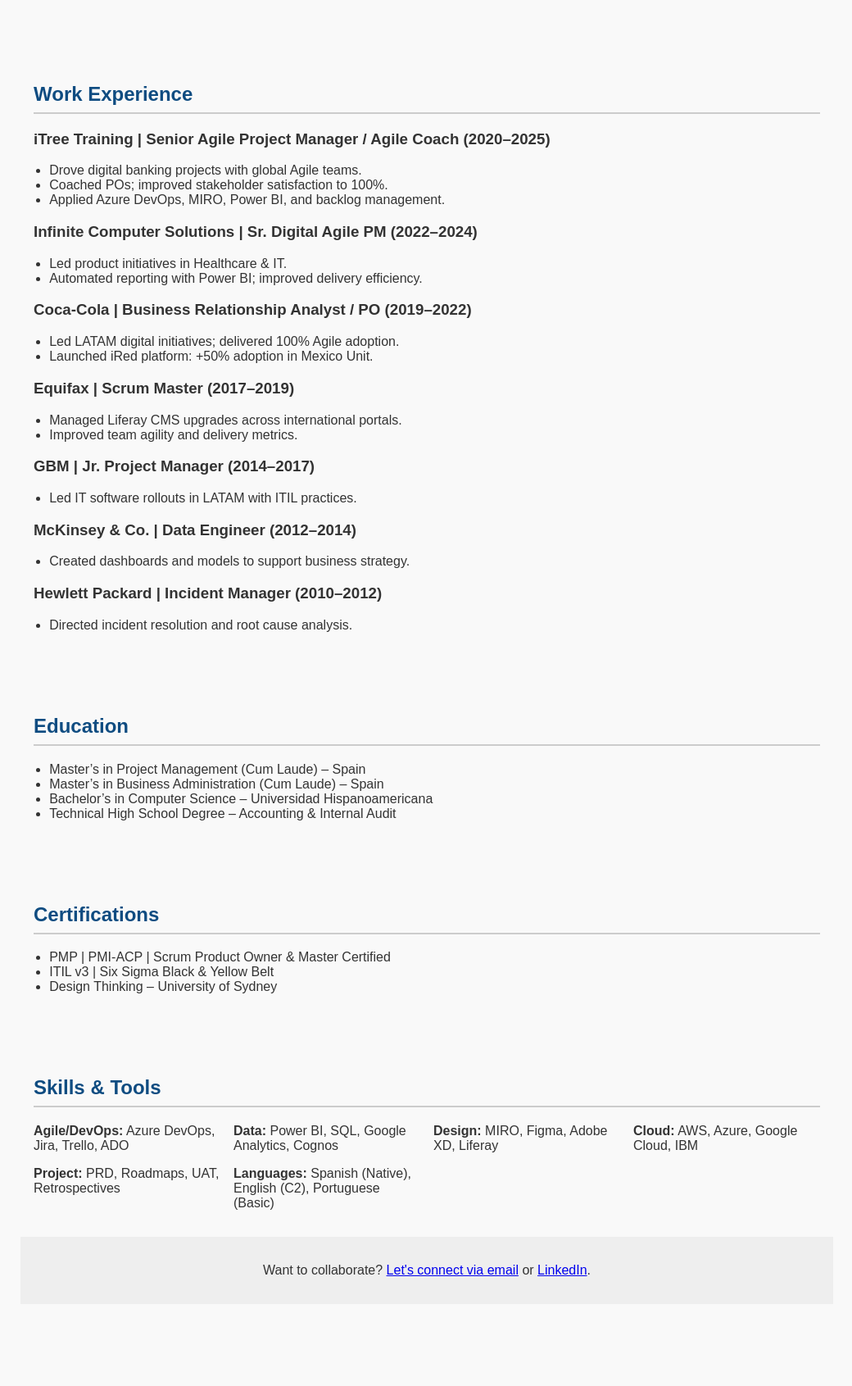
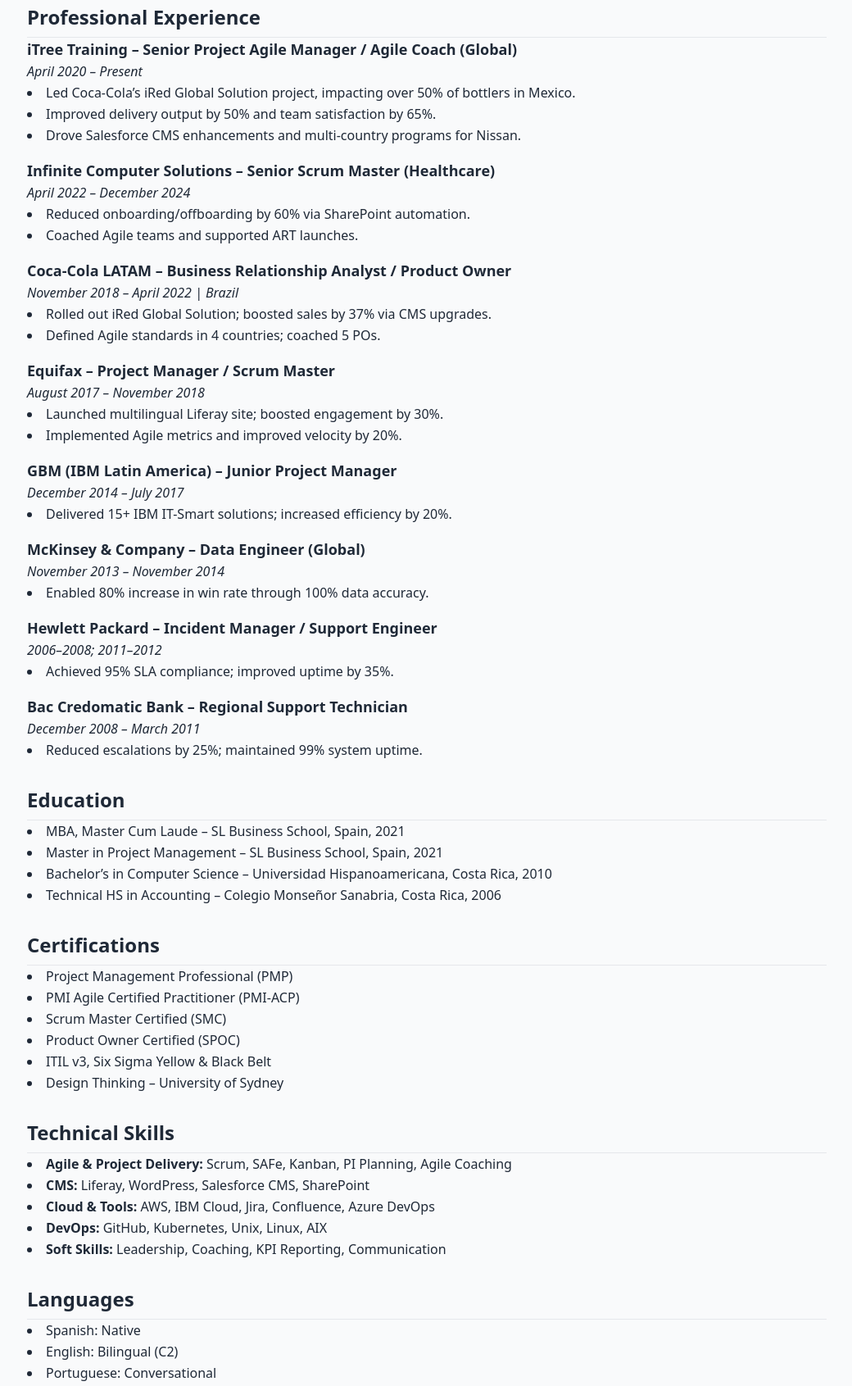
Before and after one commit to Jimena-Coach/Agile-PM-Advisory, a plain HTML site: page Index.html in a window 1280 px wide. Shown: the part 410-2101 px from the top of the page at 82% size, without its empty margins (119-1159 px from the left). Before the commit the page ends 2001 px from the top, so only its background shows below. Drawn offline with nearby package versions, Linux system fonts and the light colour scheme.

Commit message:
Update Index.html
portfolio Aug 1st

```diff
--- a/Index.html
+++ b/Index.html
@@ -1,139 +1,146 @@
 <!DOCTYPE html>
 <html lang="en">
-
 <head>
   <meta charset="UTF-8" />
   <meta name="viewport" content="width=device-width, initial-scale=1.0" />
+  <meta name="description" content="Jimena Barrantes | Senior Agile Digital Project Manager Portfolio" />
   <title>Jimena Barrantes | Agile PM Portfolio</title>
-  <link rel="stylesheet" href="https://cdnjs.cloudflare.com/ajax/libs/font-awesome/6.4.0/css/all.min.css">
-  <style>
-    body {
-      font-family: Arial, sans-serif;
-      margin: 0;
-      background: #f9f9f9;
-      color: #333;
-    }
-
-    header {
-      background: #0f4c81;
-      color: white;
-      padding: 2rem;
-      text-align: center;
-    }
-
-    section {
-      padding: 2rem;
-      max-width: 960px;
-      margin: auto;
-    }
-
-    h2 {
-      color: #0f4c81;
-      border-bottom: 2px solid #ccc;
-      padding-bottom: 0.5rem;
-    }
-
-    ul {
-      padding-left: 1.2rem;
-    }
-
-    .contact {
-      background: #eee;
-      padding: 1rem;
-      text-align: center;
-    }
-
-    .skills-grid {
-      display: grid;
-      grid-template-columns: repeat(auto-fit, minmax(220px, 1fr));
-      gap: 1rem;
-    }
-  </style>
+  <link href="https://cdn.jsdelivr.net/npm/tailwindcss@2.2.19/dist/tailwind.min.css" rel="stylesheet">
 </head>
-
-<body>
-  <header>
-    <h1>Jimena Barrantes</h1>
-    <p>Sr. Digital Agile Project Manager | Product Owner | Scrum Master</p>
-    <p>📍 Heredia, Costa Rica | 📞 +506 7149 1877 | ✉️ aj.balop@gmail.com</p>
-    <p><a href="https://linkedin.com/in/ajbalop" style="color:white; text-decoration:underline">LinkedIn Profile</a></p>
+<body class="bg-gray-50 text-gray-800 font-sans leading-relaxed">
+  <header class="bg-white shadow-md p-6 text-center">
+    <h1 class="text-3xl font-bold">Jimena Barrantes</h1>
+    <p>Senior Agile Digital Project Manager | Scrum Master | Product Owner</p>
+    <p>Heredia, Costa Rica | +506 7149 1877 | <a href="mailto:aj.balop@gmail.com" class="text-blue-600">aj.balop@gmail.com</a></p>
+    <p><a href="https://linkedin.com/in/ajbalop" class="text-blue-600" target="_blank">LinkedIn: ajbalop</a></p>
   </header>
 
-  <section>
-    <h2>Professional Summary</h2>
-    <p>Experienced Sr. Digital Agile Project Manager, Product Owner, and Scrum Master with 16+ years leading digital transformation across Finance, IT, and Healthcare. Skilled in Agile delivery, stakeholder management, and end-to-end lifecycle execution. Bilingual in English and Spanish with global experience.</p>
+  <main class="max-w-5xl mx-auto p-6">
+    <section class="mb-8">
+      <h2 class="text-2xl font-semibold border-b pb-2">Professional Summary</h2>
+      <p>
+        Senior Agile Digital Project Manager, Scrum Master, and Product Owner with 16+ years of global experience across Finance, Healthcare, and IT. Expert in Agile (Scrum, SAFe, Kanban), Waterfall, Hybrid methodologies, AI-Cloud prompt engineering, and CMS platforms including Liferay, Salesforce CMS, and WordPress. Proven success in enterprise transformations, Agile team coaching, and delivering initiatives that improve delivery by 50%, increase business value by 40%, and boost team engagement. Skilled in stakeholder alignment, risk management, and agile coaching using tools like JIRA, Confluence, Azure DevOps, and ServiceNow.
+      </p>
     </section>
 
-  <section>
-    <h2>Work Experience</h2>
-    <h3>iTree Training | Senior Agile Project Manager / Agile Coach (2020–2025)</h3>
-    <ul>
-      <li>Drove digital banking projects with global Agile teams.</li>
-      <li>Coached POs; improved stakeholder satisfaction to 100%.</li>
-      <li>Applied Azure DevOps, MIRO, Power BI, and backlog management.</li>
+    <section class="mb-8">
+      <h2 class="text-2xl font-semibold border-b pb-2">Professional Experience</h2>
+      <div class="mb-4">
+        <h3 class="font-bold text-lg">iTree Training – Senior Project Agile Manager / Agile Coach (Global)</h3>
+        <p class="italic">April 2020 – Present</p>
+        <ul class="list-disc list-inside">
+          <li>Led Coca-Cola’s iRed Global Solution project, impacting over 50% of bottlers in Mexico.</li>
+          <li>Improved delivery output by 50% and team satisfaction by 65%.</li>
+          <li>Drove Salesforce CMS enhancements and multi-country programs for Nissan.</li>
         </ul>
-
-    <h3>Infinite Computer Solutions | Sr. Digital Agile PM (2022–2024)</h3>
-    <ul>
-      <li>Led product initiatives in Healthcare & IT.</li>
-      <li>Automated reporting with Power BI; improved delivery efficiency.</li>
+      </div>
+      <div class="mb-4">
+        <h3 class="font-bold text-lg">Infinite Computer Solutions – Senior Scrum Master (Healthcare)</h3>
+        <p class="italic">April 2022 – December 2024</p>
+        <ul class="list-disc list-inside">
+          <li>Reduced onboarding/offboarding by 60% via SharePoint automation.</li>
+          <li>Coached Agile teams and supported ART launches.</li>
         </ul>
-
-    <h3>Coca-Cola | Business Relationship Analyst / PO (2019–2022)</h3>
-    <ul>
-      <li>Led LATAM digital initiatives; delivered 100% Agile adoption.</li>
-      <li>Launched iRed platform: +50% adoption in Mexico Unit.</li>
+      </div>
+      <div class="mb-4">
+        <h3 class="font-bold text-lg">Coca-Cola LATAM – Business Relationship Analyst / Product Owner</h3>
+        <p class="italic">November 2018 – April 2022 | Brazil</p>
+        <ul class="list-disc list-inside">
+          <li>Rolled out iRed Global Solution; boosted sales by 37% via CMS upgrades.</li>
+          <li>Defined Agile standards in 4 countries; coached 5 POs.</li>
         </ul>
-
-    <h3>Equifax | Scrum Master (2017–2019)</h3>
-    <ul>
-      <li>Managed Liferay CMS upgrades across international portals.</li>
-      <li>Improved team agility and delivery metrics.</li>
+      </div>
+      <div class="mb-4">
+        <h3 class="font-bold text-lg">Equifax – Project Manager / Scrum Master</h3>
+        <p class="italic">August 2017 – November 2018</p>
+        <ul class="list-disc list-inside">
+          <li>Launched multilingual Liferay site; boosted engagement by 30%.</li>
+          <li>Implemented Agile metrics and improved velocity by 20%.</li>
         </ul>
-
-    <h3>GBM | Jr. Project Manager (2014–2017)</h3>
-    <ul><li>Led IT software rollouts in LATAM with ITIL practices.</li></ul>
-
-    <h3>McKinsey & Co. | Data Engineer (2012–2014)</h3>
-    <ul><li>Created dashboards and models to support business strategy.</li></ul>
-
-    <h3>Hewlett Packard | Incident Manager (2010–2012)</h3>
-    <ul><li>Directed incident resolution and root cause analysis.</li></ul>
+      </div>
+      <div class="mb-4">
+        <h3 class="font-bold text-lg">GBM (IBM Latin America) – Junior Project Manager</h3>
+        <p class="italic">December 2014 – July 2017</p>
+        <ul class="list-disc list-inside">
+          <li>Delivered 15+ IBM IT-Smart solutions; increased efficiency by 20%.</li>
+        </ul>
+      </div>
+      <div class="mb-4">
+        <h3 class="font-bold text-lg">McKinsey & Company – Data Engineer (Global)</h3>
+        <p class="italic">November 2013 – November 2014</p>
+        <ul class="list-disc list-inside">
+          <li>Enabled 80% increase in win rate through 100% data accuracy.</li>
+        </ul>
+      </div>
+      <div class="mb-4">
+        <h3 class="font-bold text-lg">Hewlett Packard – Incident Manager / Support Engineer</h3>
+        <p class="italic">2006–2008; 2011–2012</p>
+        <ul class="list-disc list-inside">
+          <li>Achieved 95% SLA compliance; improved uptime by 35%.</li>
+        </ul>
+      </div>
+      <div class="mb-4">
+        <h3 class="font-bold text-lg">Bac Credomatic Bank – Regional Support Technician</h3>
+        <p class="italic">December 2008 – March 2011</p>
+        <ul class="list-disc list-inside">
+          <li>Reduced escalations by 25%; maintained 99% system uptime.</li>
+        </ul>
+      </div>
     </section>
 
-  <section>
-    <h2>Education</h2>
-    <ul>
-      <li>Master’s in Project Management (Cum Laude) – Spain</li>
-      <li>Master’s in Business Administration (Cum Laude) – Spain</li>
-      <li>Bachelor’s in Computer Science – Universidad Hispanoamericana</li>
-      <li>Technical High School Degree – Accounting & Internal Audit</li>
+    <section class="mb-8">
+      <h2 class="text-2xl font-semibold border-b pb-2">Education</h2>
+      <ul class="list-disc list-inside">
+        <li>MBA, Master Cum Laude – SL Business School, Spain, 2021</li>
+        <li>Master in Project Management – SL Business School, Spain, 2021</li>
+        <li>Bachelor’s in Computer Science – Universidad Hispanoamericana, Costa Rica, 2010</li>
+        <li>Technical HS in Accounting – Colegio Monseñor Sanabria, Costa Rica, 2006</li>
+      </ul>
+    </section>
+
+    <section class="mb-8">
+      <h2 class="text-2xl font-semibold border-b pb-2">Certifications</h2>
+      <ul class="list-disc list-inside">
+        <li>Project Management Professional (PMP)</li>
+        <li>PMI Agile Certified Practitioner (PMI-ACP)</li>
+        <li>Scrum Master Certified (SMC)</li>
+        <li>Product Owner Certified (SPOC)</li>
+        <li>ITIL v3, Six Sigma Yellow & Black Belt</li>
+        <li>Design Thinking – University of Sydney</li>
+      </ul>
+    </section>
+
+    <section class="mb-8">
+      <h2 class="text-2xl font-semibold border-b pb-2">Technical Skills</h2>
+      <ul class="list-disc list-inside">
+        <li><strong>Agile & Project Delivery:</strong> Scrum, SAFe, Kanban, PI Planning, Agile Coaching</li>
+        <li><strong>CMS:</strong> Liferay, WordPress, Salesforce CMS, SharePoint</li>
+        <li><strong>Cloud & Tools:</strong> AWS, IBM Cloud, Jira, Confluence, Azure DevOps</li>
+        <li><strong>DevOps:</strong> GitHub, Kubernetes, Unix, Linux, AIX</li>
+        <li><strong>Soft Skills:</strong> Leadership, Coaching, KPI Reporting, Communication</li>
+      </ul>
+    </section>
+
+    <section class="mb-8">
+      <h2 class="text-2xl font-semibold border-b pb-2">Languages</h2>
+      <ul class="list-disc list-inside">
+        <li>Spanish: Native</li>
+        <li>English: Bilingual (C2)</li>
+        <li>Portuguese: Conversational</li>
       </ul>
     </section>
 
     <section>
-    <h2>Certifications</h2>
-    <ul>
-      <li>PMP | PMI-ACP | Scrum Product Owner & Master Certified</li>
-      <li>ITIL v3 | Six Sigma Black & Yellow Belt</li>
-      <li>Design Thinking – University of Sydney</li>
+      <h2 class="text-2xl font-semibold border-b pb-2">Additional Experience</h2>
+      <ul class="list-disc list-inside">
+        <li>Trainer at LearnQuest and SWAT Consulting</li>
+        <li>Specialized in AI Prompt Engineering, Cybersecurity, HEDIS, SEO, Google Analytics</li>
       </ul>
     </section>
+  </main>
 
-  <section>
-    <h2>Skills & Tools</h2>
-    <div class="skills-grid">
-      <div><strong>Agile/DevOps:</strong> Azure DevOps, Jira, Trello, ADO</div>
-      <div><strong>Data:</strong> Power BI, SQL, Google Analytics, Cognos</div>
-      <div><strong>Design:</strong> MIRO, Figma, Adobe XD, Liferay</div>
-      <div><strong>Cloud:</strong> AWS, Azure, Google Cloud, IBM</div>
-      <div><strong>Project:</strong> PRD, Roadmaps, UAT, Retrospectives</div>
-      <div><strong>Languages:</strong> Spanish (Native), English (C2), Portuguese (Basic)</div>
-    </div>
-  </section>
-
-  <section class="contact">
-    <p>Want to collaborate? <a href="mailto:aj.balop@gmail.com">Let's connect via email</a> or <a href="https://linkedin.com/in/ajbalop">LinkedIn</a>.</p>
-  </section>
+  <footer class="text-center text-sm text-gray-500 py-4">
+    © 2025 Jimena Barrantes. All rights reserved.
+  </footer>
 </body>
 </html>
```
Lines whose indentation alone changed are shown as unchanged.
